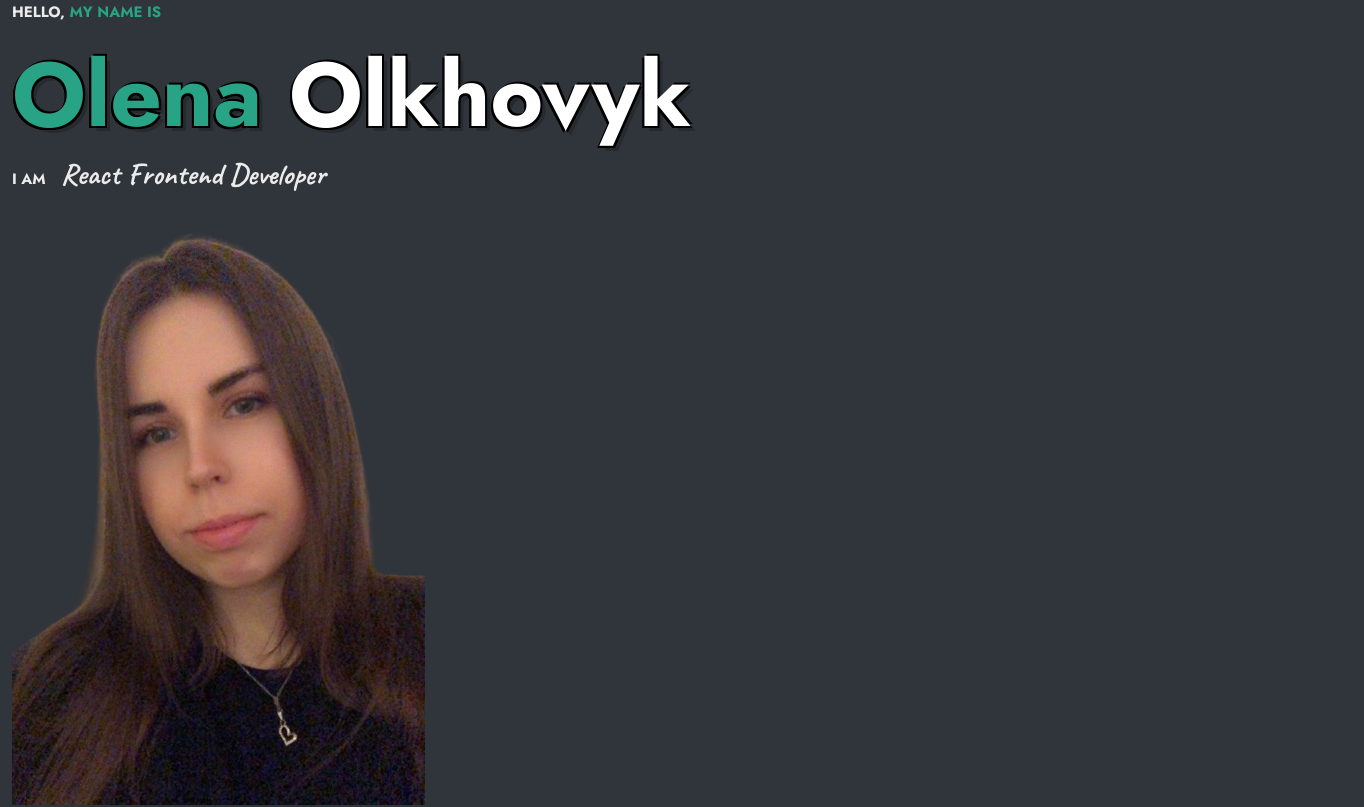
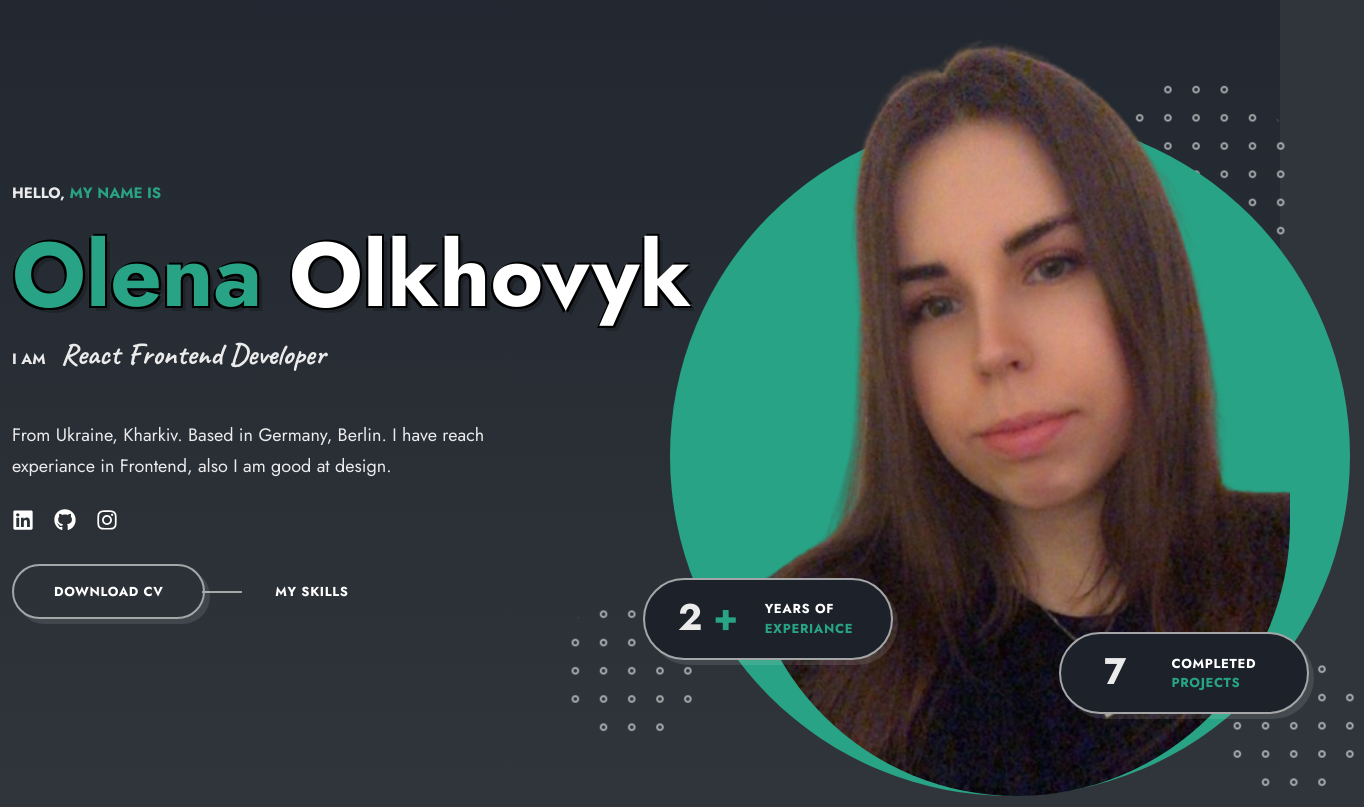
Before and after one commit to Olena-Olkhovyk/my-portfolio, a React (Create React App) app: page / in a window 1280 px wide. Shown: the top 807 px of the page, 1364 px wide, since content can reach past the window. Built offline with nearby package versions, Linux system fonts and the light colour scheme.

Commit message:
Style home component

```diff
--- a/src/components/Home/Home.module.css
+++ b/src/components/Home/Home.module.css
@@ -1,5 +1,5 @@
 .home {
-  background-color: var(--bg-color-alt);
+  background-image: var(--first-gradient);
   min-height: 100vh;
   display: grid;
   align-items: center;
@@ -7,6 +7,7 @@
 
 .homeContainer {
   width: 100%;
+  position: relative;
 }
 
 .subTitle,
@@ -64,3 +65,110 @@
   display: flex;
   column-gap: 70px;
 }
+
+.imgWrapper {
+  position: absolute;
+  top: -65px;
+  right: -70px;
+  width: 100%;
+  max-width: 680px;
+}
+
+.banner {
+  background-color: var(--primary-color);
+  padding-bottom: 100%;
+  border-radius: 50%;
+  position: relative;
+  z-index: 1;
+}
+
+.profile {
+  position: absolute;
+  bottom: 0px;
+  right: 60px;
+  height: 800px;
+  border-radius: 500px;
+  object-fit: cover;
+}
+
+.data {
+  border: 2px solid var(--border-color);
+  width: 250px;
+  height: 82px;
+  background-color: var(--container-color);
+  box-shadow: var(--shadow);
+  padding-inline-start: 20px;
+  border-radius: 82px;
+  display: flex;
+  align-items: center;
+  justify-content: space-around;
+  position: absolute;
+  z-index: 1;
+}
+
+.dataOne {
+  bottom: 20%;
+  left: -4%;
+}
+
+.dataTwo {
+  bottom: 12%;
+  right: 6%;
+}
+
+.textLg,
+.textSm {
+  width: 50%;
+  color: var(--title-color);
+  font-weight: 700;
+}
+
+.lgText {
+  text-align: center;
+  font-size: 37px;
+  font-weight: 700;
+  margin-bottom: 3px;
+}
+
+.textSm {
+  font-size: 13px;
+  line-height: 1.5em;
+  text-transform: uppercase;
+  letter-spacing: 0.05em;
+}
+
+.lgText b,
+.textSm span {
+  color: var(--primary-color);
+}
+
+.shape1,
+.shape2,
+.shape3 {
+  position: absolute;
+  filter: invert(1);
+  opacity: 0.6;
+}
+
+.shape1 {
+  width: 226px;
+  height: 226px;
+  top: -6%;
+  right: 6%;
+}
+
+.shape2,
+.shape3 {
+  width: 141px;
+  height: 141px;
+}
+
+.shape2 {
+  bottom: 8%;
+  left: -16%;
+}
+
+.shape3 {
+  bottom: 0;
+  right: -2%;
+}
```
